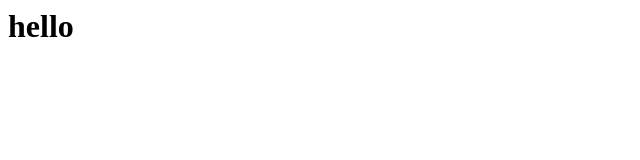
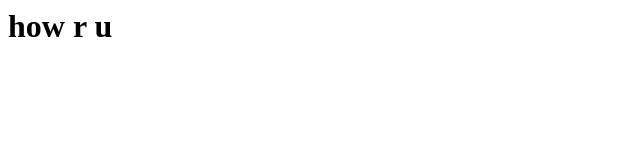
Before and after one commit to vibakar/sample, a plain HTML site: page index.html in a window 1280 px wide. Shown: the full height of the page, 0-640 px from the left. Drawn offline with Linux system fonts and the light colour scheme.

Commit message:
success2

```diff
--- a/index.html
+++ b/index.html
@@ -3,6 +3,6 @@
   <title>first web pege</title>
 </head>
 <body>
-  <h1>hello</h1>
+  <h1>how r u</h1>
 </body>
 </html
```
